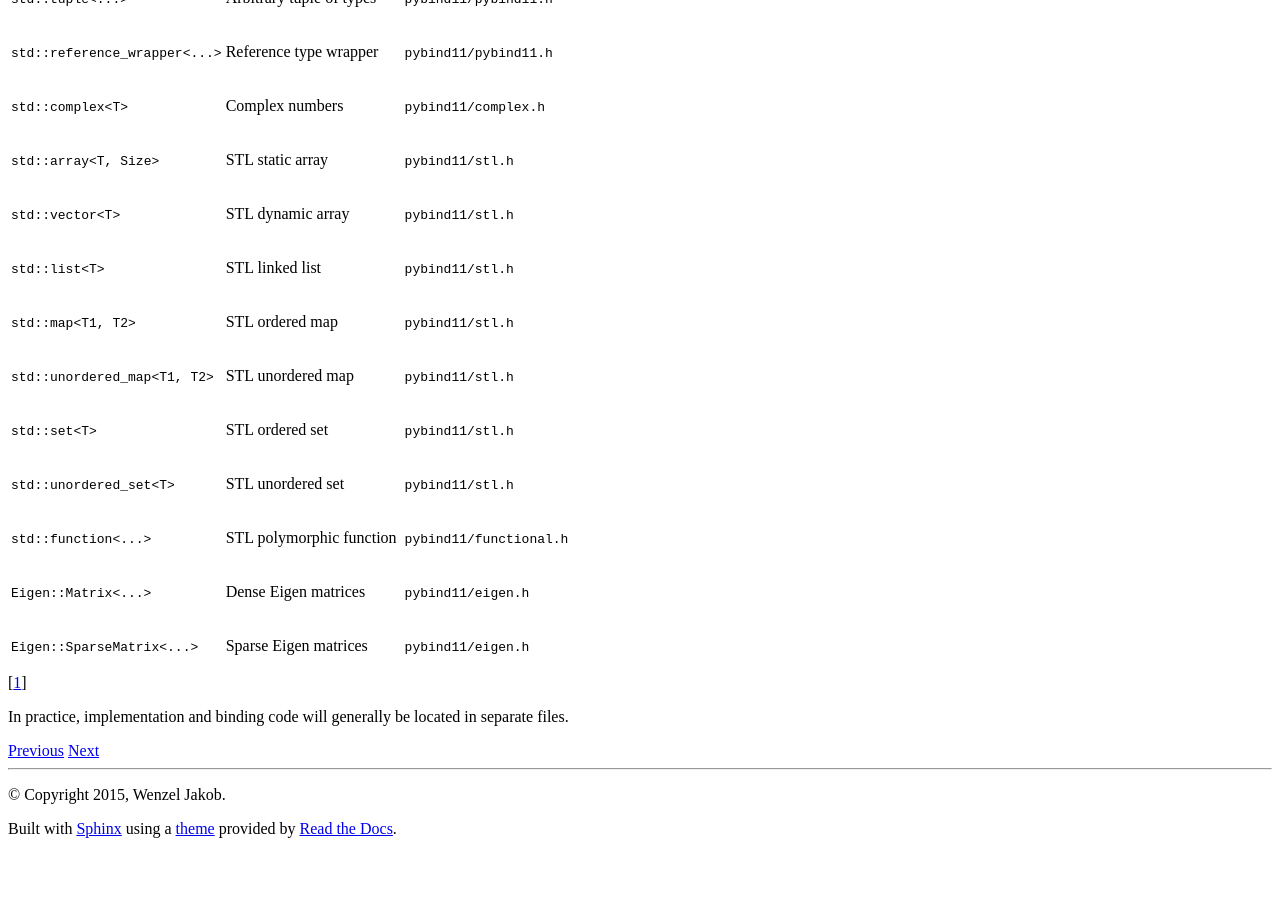
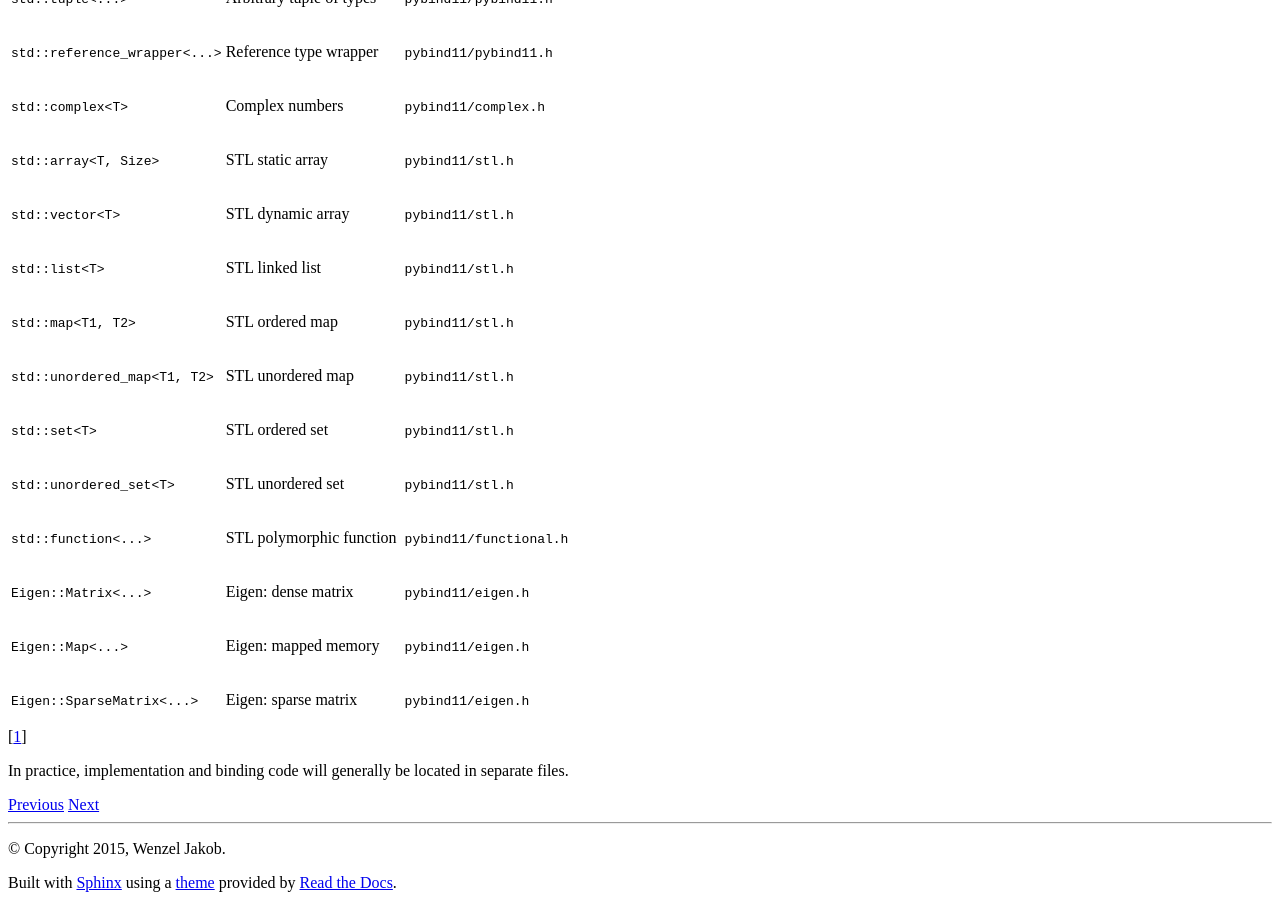
Before and after one commit to pybind/pybind11, a Sphinx documentation site: the page built from docs/basics.rst, in a window 1280 px wide and 900 px high, scrolled down 4181 px. Built offline with Sphinx 7.4.7 and the Read the Docs theme 2.0.0, drawn with Linux system fonts in a browser that asks for light colours; before the commit the page ends 5027 px from its top, so only the background shows below that.

Commit message:
basics.rst: minor table update for Eigen types

```diff
--- a/docs/basics.rst
+++ b/docs/basics.rst
@@ -297,9 +297,11 @@ as arguments and return values, refer to the section on binding :ref:`classes`.
 +---------------------------------+--------------------------+-------------------------------+
 | ``std::function<...>``          | STL polymorphic function | :file:`pybind11/functional.h` |
 +---------------------------------+--------------------------+-------------------------------+
-| ``Eigen::Matrix<...>``          | Dense Eigen matrices     | :file:`pybind11/eigen.h`      |
+| ``Eigen::Matrix<...>``          | Eigen: dense matrix      | :file:`pybind11/eigen.h`      |
 +---------------------------------+--------------------------+-------------------------------+
-| ``Eigen::SparseMatrix<...>``    | Sparse Eigen matrices    | :file:`pybind11/eigen.h`      |
+| ``Eigen::Map<...>``             | Eigen: mapped memory     | :file:`pybind11/eigen.h`      |
++---------------------------------+--------------------------+-------------------------------+
+| ``Eigen::SparseMatrix<...>``    | Eigen: sparse matrix     | :file:`pybind11/eigen.h`      |
 +---------------------------------+--------------------------+-------------------------------+
 
 
```
